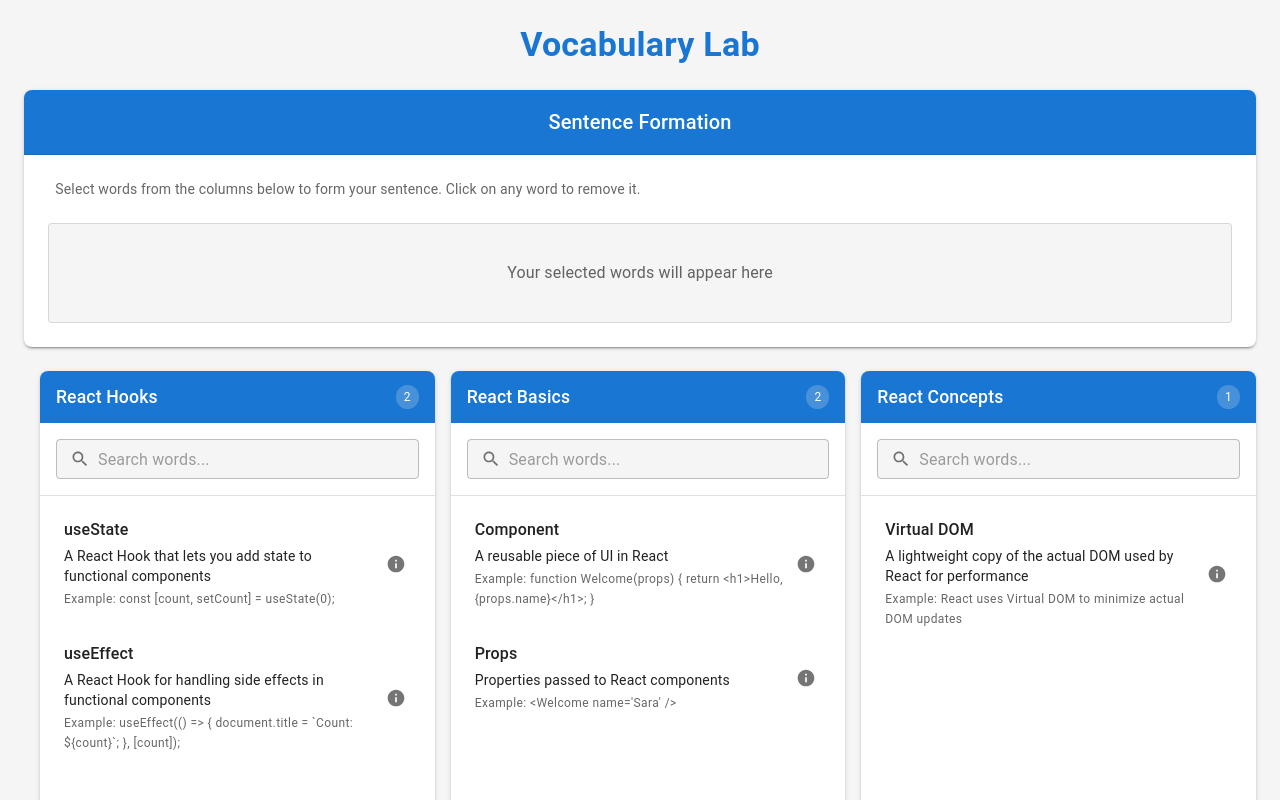
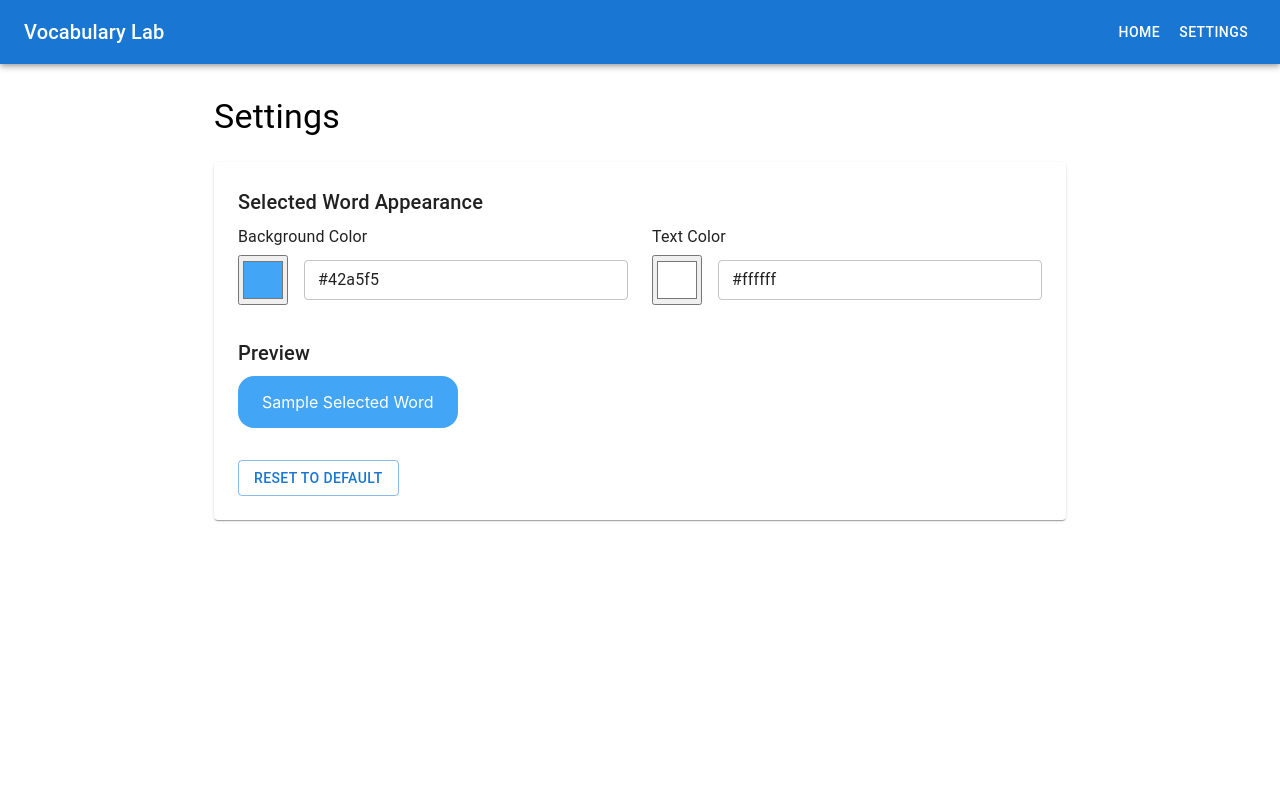
Before and after one commit to nhatnamduong688/frontend-vocab-lab, a React (Create React App) app in the folder vocab-lab/: page /settings in a window 1280 px wide. Shown: the top 800 px of the page. Built offline with nearby package versions, Linux system fonts and the light colour scheme.

Commit message:
Update dependencies and refactor App component: Add React Router for navigation, integrate theme context, and enhance SelectedWords component with dynamic theming.

```diff
--- a/vocab-lab/package.json
+++ b/vocab-lab/package.json
@@ -14,8 +14,10 @@
     "@types/node": "^16.18.31",
     "@types/react": "^18.2.6",
     "@types/react-dom": "^18.2.4",
+    "@types/react-router-dom": "^5.3.3",
     "react": "^18.2.0",
     "react-dom": "^18.2.0",
+    "react-router-dom": "^7.6.0",
     "react-scripts": "5.0.1",
     "typescript": "^4.9.5",
     "web-vitals": "^2.1.4"
--- a/vocab-lab/src/App.tsx
+++ b/vocab-lab/src/App.tsx
@@ -1,11 +1,13 @@
 import React from 'react';
-import { Container, Grid, Box, Typography, ThemeProvider, CssBaseline } from '@mui/material';
+import { BrowserRouter as Router, Routes, Route, Link } from 'react-router-dom';
+import { Box, AppBar, Toolbar, Typography, Button, Container, Grid } from '@mui/material';
+import { ThemeProvider } from './context/ThemeContext';
+import { Settings } from './components/Settings';
 import VocabularyColumn from './components/VocabularyColumn';
 import SelectedWords from './components/SelectedWords';
 import { useVocabulary } from './hooks/useVocabulary';
-import { theme } from './theme';
 
-const App: React.FC = () => {
+function App() {
   const {
     selectedWords,
     loading,
@@ -31,41 +33,17 @@ const App: React.FC = () => {
     );
   }
 
-  return (
-    <ThemeProvider theme={theme}>
-      <CssBaseline />
-      <Box sx={{
-        minHeight: '100vh',
-        bgcolor: 'background.default',
-        py: 3
-      }}>
-        <Container maxWidth="xl">
-          {/* Header */}
-          <Typography
-            variant="h4"
-            component="h1"
-            align="center"
-            gutterBottom
-            sx={{
-              mb: 3,
-              fontSize: { xs: '1.75rem', sm: '2.125rem' }
-            }}
-          >
-            Vocabulary Lab
-          </Typography>
-
-          <Box sx={{ display: 'flex', flexDirection: 'column', gap: 3 }}>
-            {/* Selected Words Section */}
+  const HomePage = () => (
+    <Box sx={{ py: 3 }}>
       <SelectedWords
         selectedWords={selectedWords}
         onRemoveWord={handleRemoveWord}
       />
-
-            {/* Vocabulary Columns */}
       <Grid
         container
         spacing={2}
         sx={{
+          mt: 3,
           mx: 'auto',
           width: '100%',
           maxWidth: '1400px'
@@ -93,10 +71,36 @@ const App: React.FC = () => {
         ))}
       </Grid>
     </Box>
+  );
+
+  return (
+    <ThemeProvider>
+      <Router>
+        <Box sx={{ flexGrow: 1 }}>
+          <AppBar position="static">
+            <Toolbar>
+              <Typography variant="h6" component="div" sx={{ flexGrow: 1 }}>
+                Vocabulary Lab
+              </Typography>
+              <Button color="inherit" component={Link} to="/">
+                Home
+              </Button>
+              <Button color="inherit" component={Link} to="/settings">
+                Settings
+              </Button>
+            </Toolbar>
+          </AppBar>
+
+          <Container>
+            <Routes>
+              <Route path="/settings" element={<Settings />} />
+              <Route path="/" element={<HomePage />} />
+            </Routes>
           </Container>
         </Box>
+      </Router>
     </ThemeProvider>
   );
-};
+}
 
 export default App;
--- a/vocab-lab/src/components/SelectedWords.tsx
+++ b/vocab-lab/src/components/SelectedWords.tsx
@@ -2,6 +2,7 @@ import React from 'react';
 import { Box, Paper, Typography, Chip, Stack } from '@mui/material';
 import DeleteIcon from '@mui/icons-material/Delete';
 import { Vocabulary } from '../types/vocabulary';
+import { useTheme } from '../context/ThemeContext';
 
 interface SelectedWordsProps {
   selectedWords: Vocabulary[];
@@ -12,6 +13,8 @@ const SelectedWords: React.FC<SelectedWordsProps> = ({
   selectedWords,
   onRemoveWord,
 }) => {
+  const { themeSettings } = useTheme();
+
   return (
     <Paper
       elevation={2}
@@ -95,16 +98,17 @@ const SelectedWords: React.FC<SelectedWordsProps> = ({
                     sx={{
                       fontSize: '1rem',
                       py: 2.5,
-                      bgcolor: 'primary.light',
-                      color: 'white',
+                      bgcolor: themeSettings.selectedWordBgColor,
+                      color: themeSettings.selectedWordTextColor,
                       '&:hover': {
-                        bgcolor: 'primary.main',
+                        bgcolor: themeSettings.selectedWordBgColor,
+                        filter: 'brightness(90%)',
                       },
                       '& .MuiChip-label': {
                         px: 2,
                       },
                       '& .MuiChip-deleteIcon': {
-                        color: 'white',
+                        color: themeSettings.selectedWordTextColor,
                       }
                     }}
                   />
--- /dev/null
+++ b/vocab-lab/src/components/Settings.tsx
@@ -0,0 +1,103 @@
+import React from 'react';
+import {
+  Box,
+  Container,
+  Typography,
+  Paper,
+  Grid,
+  TextField,
+  Button,
+} from '@mui/material';
+import { useTheme } from '../context/ThemeContext';
+
+export const Settings: React.FC = () => {
+  const { themeSettings, updateThemeSettings } = useTheme();
+
+  const handleColorChange = (setting: 'selectedWordBgColor' | 'selectedWordTextColor', value: string) => {
+    updateThemeSettings({ [setting]: value });
+  };
+
+  return (
+    <Container maxWidth="md" sx={{ py: 4 }}>
+      <Typography variant="h4" component="h1" gutterBottom>
+        Settings
+      </Typography>
+
+      <Paper sx={{ p: 3, mt: 3 }}>
+        <Typography variant="h6" gutterBottom>
+          Selected Word Appearance
+        </Typography>
+
+        <Grid container spacing={3}>
+          <Grid item xs={12} sm={6}>
+            <Typography gutterBottom>Background Color</Typography>
+            <Box sx={{ display: 'flex', gap: 2, alignItems: 'center' }}>
+              <input
+                type="color"
+                value={themeSettings.selectedWordBgColor}
+                onChange={(e) => handleColorChange('selectedWordBgColor', e.target.value)}
+                style={{ width: '50px', height: '50px' }}
+              />
+              <TextField
+                size="small"
+                value={themeSettings.selectedWordBgColor}
+                onChange={(e) => handleColorChange('selectedWordBgColor', e.target.value)}
+                sx={{ flexGrow: 1 }}
+              />
+            </Box>
+          </Grid>
+
+          <Grid item xs={12} sm={6}>
+            <Typography gutterBottom>Text Color</Typography>
+            <Box sx={{ display: 'flex', gap: 2, alignItems: 'center' }}>
+              <input
+                type="color"
+                value={themeSettings.selectedWordTextColor}
+                onChange={(e) => handleColorChange('selectedWordTextColor', e.target.value)}
+                style={{ width: '50px', height: '50px' }}
+              />
+              <TextField
+                size="small"
+                value={themeSettings.selectedWordTextColor}
+                onChange={(e) => handleColorChange('selectedWordTextColor', e.target.value)}
+                sx={{ flexGrow: 1 }}
+              />
+            </Box>
+          </Grid>
+        </Grid>
+
+        <Box sx={{ mt: 4 }}>
+          <Typography variant="h6" gutterBottom>
+            Preview
+          </Typography>
+          <Box
+            sx={{
+              display: 'inline-block',
+              px: 3,
+              py: 2,
+              borderRadius: 4,
+              bgcolor: themeSettings.selectedWordBgColor,
+              color: themeSettings.selectedWordTextColor,
+            }}
+          >
+            Sample Selected Word
+          </Box>
+        </Box>
+
+        <Box sx={{ mt: 4, display: 'flex', gap: 2 }}>
+          <Button
+            variant="outlined"
+            onClick={() => {
+              updateThemeSettings({
+                selectedWordBgColor: '#42a5f5',
+                selectedWordTextColor: '#ffffff',
+              });
+            }}
+          >
+            Reset to Default
+          </Button>
+        </Box>
+      </Paper>
+    </Container>
+  );
+};
--- /dev/null
+++ b/vocab-lab/src/context/ThemeContext.tsx
@@ -0,0 +1,50 @@
+import React, { createContext, useContext, useState, useEffect } from 'react';
+
+interface ThemeSettings {
+  selectedWordBgColor: string;
+  selectedWordTextColor: string;
+}
+
+interface ThemeContextType {
+  themeSettings: ThemeSettings;
+  updateThemeSettings: (settings: Partial<ThemeSettings>) => void;
+}
+
+const defaultThemeSettings: ThemeSettings = {
+  selectedWordBgColor: '#42a5f5', // primary.light default
+  selectedWordTextColor: '#ffffff',
+};
+
+const ThemeContext = createContext<ThemeContextType | undefined>(undefined);
+
+export const ThemeProvider: React.FC<{ children: React.ReactNode }> = ({ children }) => {
+  const [themeSettings, setThemeSettings] = useState<ThemeSettings>(() => {
+    const savedSettings = localStorage.getItem('themeSettings');
+    return savedSettings ? JSON.parse(savedSettings) : defaultThemeSettings;
+  });
+
+  useEffect(() => {
+    localStorage.setItem('themeSettings', JSON.stringify(themeSettings));
+  }, [themeSettings]);
+
+  const updateThemeSettings = (newSettings: Partial<ThemeSettings>) => {
+    setThemeSettings(prev => ({
+      ...prev,
+      ...newSettings,
+    }));
+  };
+
+  return (
+    <ThemeContext.Provider value={{ themeSettings, updateThemeSettings }}>
+      {children}
+    </ThemeContext.Provider>
+  );
+};
+
+export const useTheme = () => {
+  const context = useContext(ThemeContext);
+  if (context === undefined) {
+    throw new Error('useTheme must be used within a ThemeProvider');
+  }
+  return context;
+};
```
Also changed, not shown: 1 other file (tests, documents, lock files or other folders). Lines whose indentation alone changed are shown as unchanged.
